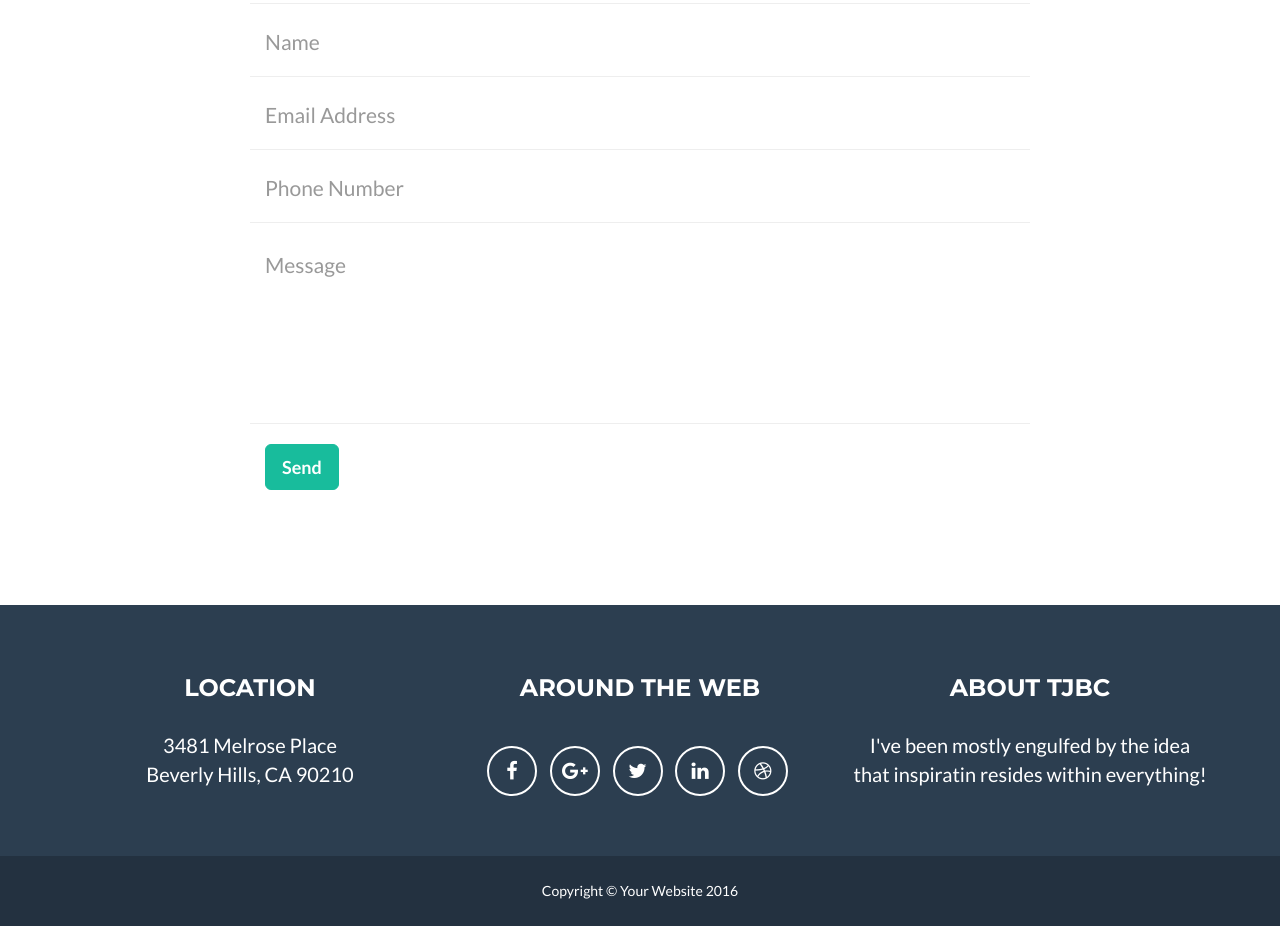
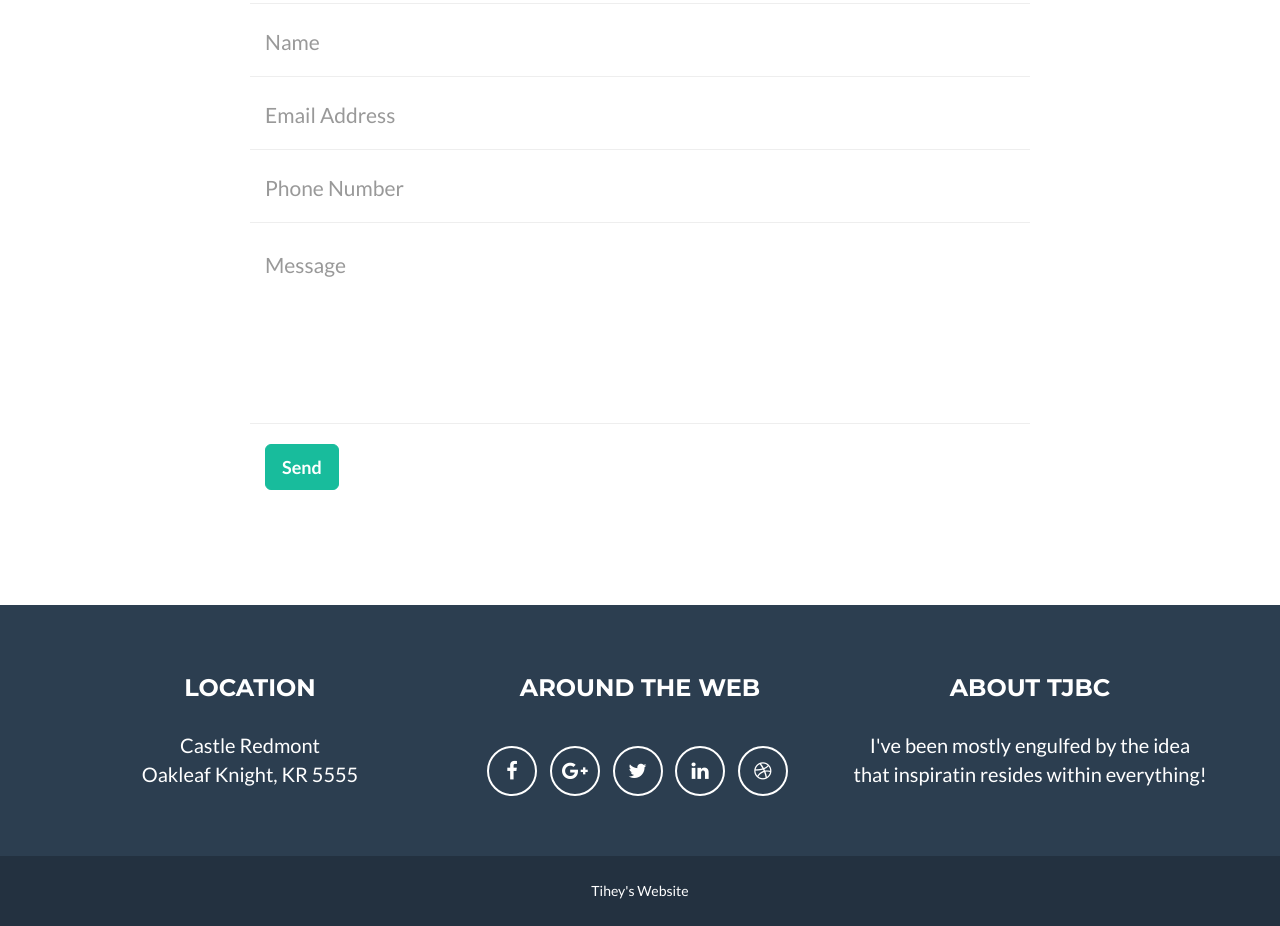
Before and after one commit to tihey/portfolios, a website: page index.html in a window 1280 px wide. Shown: the part 2239-3165 px from the top of the page. Drawn offline with nearby package versions, Linux system fonts and the light colour scheme.

Commit message:
Update index.html

```diff
--- a/index.html
+++ b/index.html
@@ -239,8 +239,8 @@
                 <div class="row">
                     <div class="footer-col col-md-4">
                         <h3>Location</h3>
-                        <p>3481 Melrose Place
-                            <br>Beverly Hills, CA 90210</p>
+                        <p>Castle Redmont
+                            <br>Oakleaf Knight, KR 5555</p>
                     </div>
                     <div class="footer-col col-md-4">
                         <h3>Around the Web</h3>
@@ -273,7 +273,7 @@
             <div class="container">
                 <div class="row">
                     <div class="col-lg-12">
-                        Copyright &copy; Your Website 2016
+                       Tihey's Website
                     </div>
                 </div>
             </div>
```
